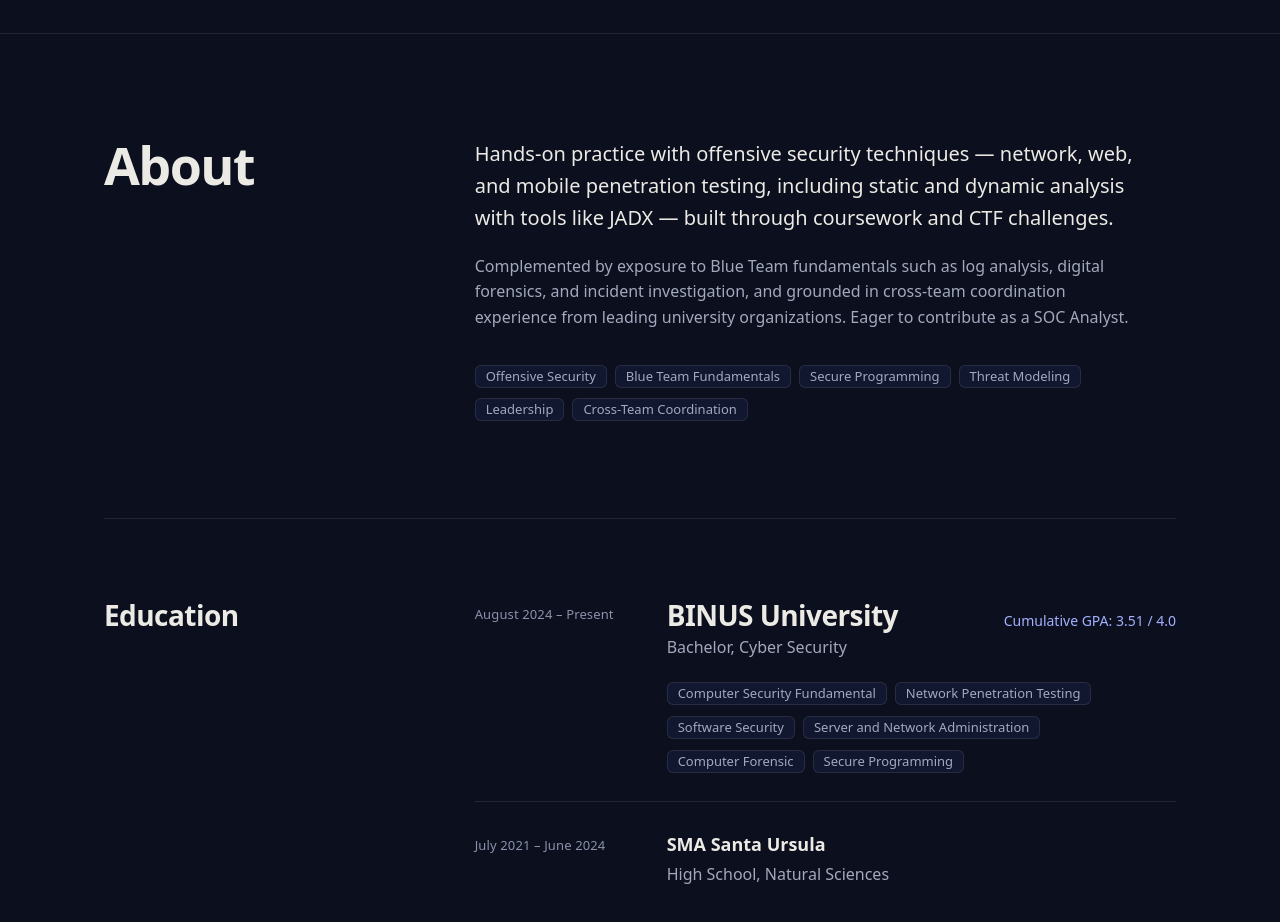
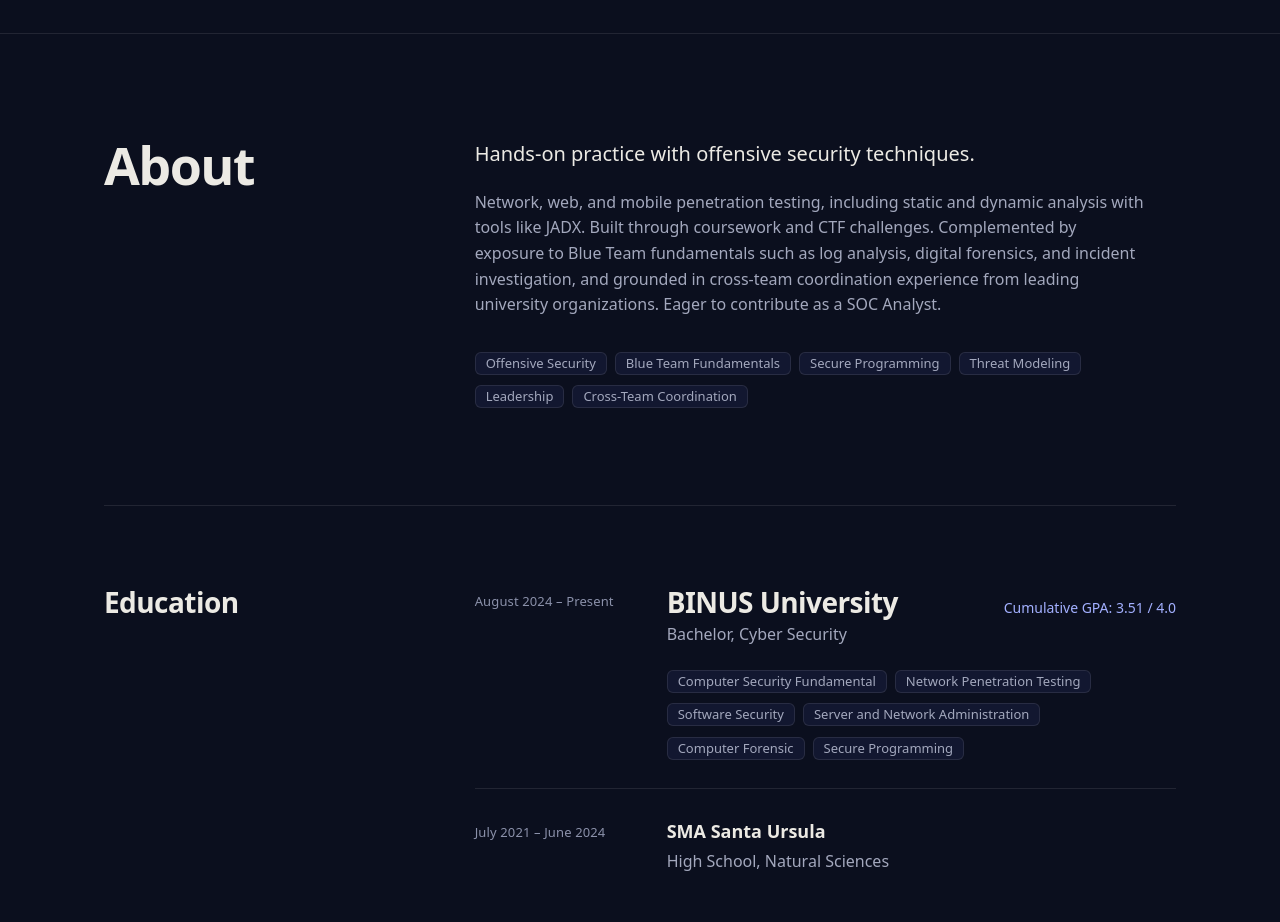
Before and after one commit to hanselkristanzen/reta3, a React (Vite) app: page / in a window 1280 px wide. Shown: the part 960-1882 px from the top of the page. Built offline with nearby package versions, Linux system fonts and the light colour scheme; the HTML template or start-up script is replaced by a standard one.

Commit message:
Improve summary formatting in portfolio.ts
Refactor summary for clarity and readability.

```diff
--- a/src/data/portfolio.ts
+++ b/src/data/portfolio.ts
@@ -32,7 +32,7 @@
   displayName: "Margareta Nadya Roselani Bramanjaya",
   positioning: "Cyber Security Student · Penetration Testing · Threat Modeling · Security Engineering",
   summary:
-    "Hands-on practice with offensive security techniques — network, web, and mobile penetration testing, including static and dynamic analysis with tools like JADX — built through coursework and CTF challenges. Complemented by exposure to Blue Team fundamentals such as log analysis, digital forensics, and incident investigation, and grounded in cross-team coordination experience from leading university organizations. Eager to contribute as a SOC Analyst.",
+    "Hands-on practice with offensive security techniques. Network, web, and mobile penetration testing, including static and dynamic analysis with tools like JADX. Built through coursework and CTF challenges. Complemented by exposure to Blue Team fundamentals such as log analysis, digital forensics, and incident investigation, and grounded in cross-team coordination experience from leading university organizations. Eager to contribute as a SOC Analyst.",
   university: "BINUS University",
   program: "Cyber Security",
   gpa: "3.51 / 4.0",
```
